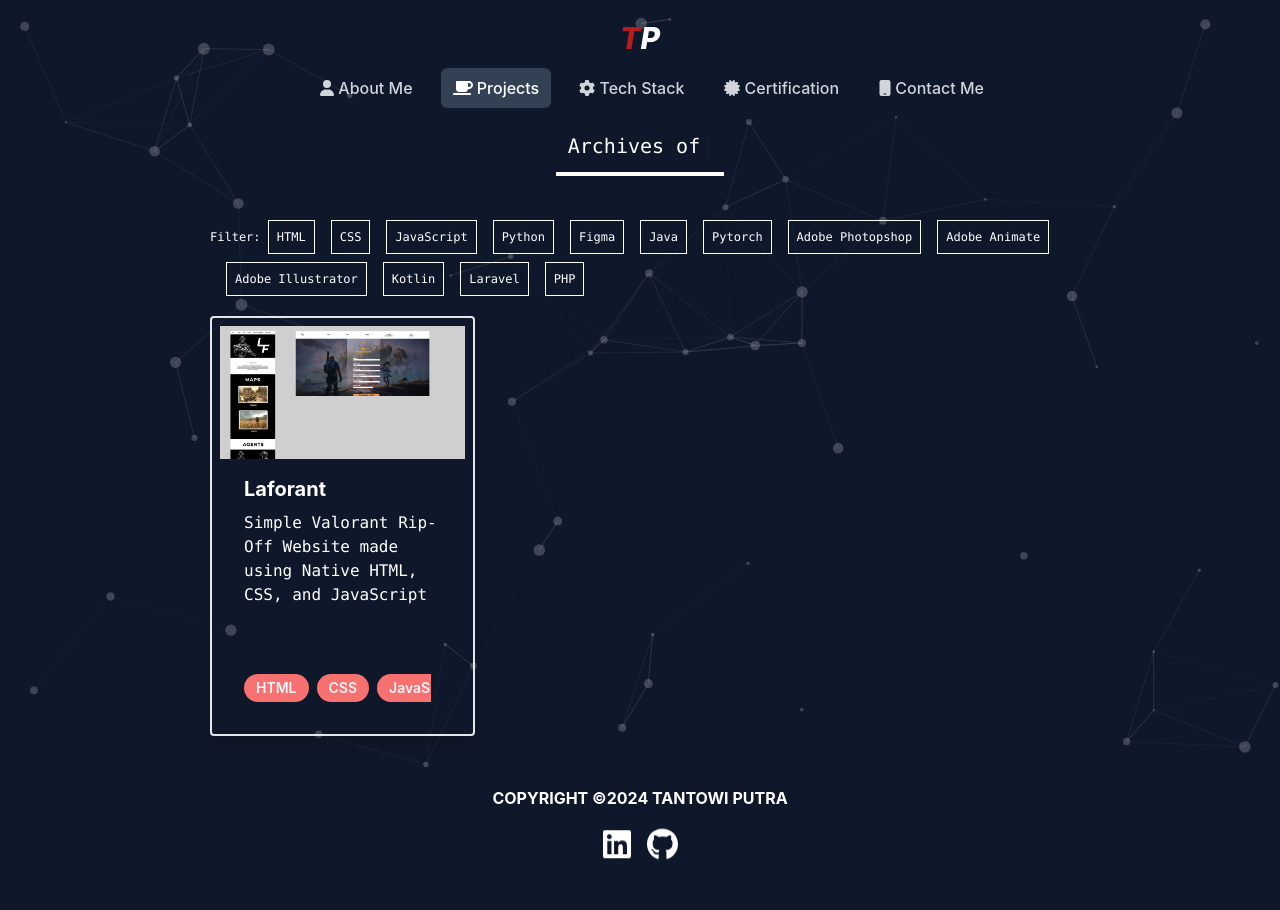
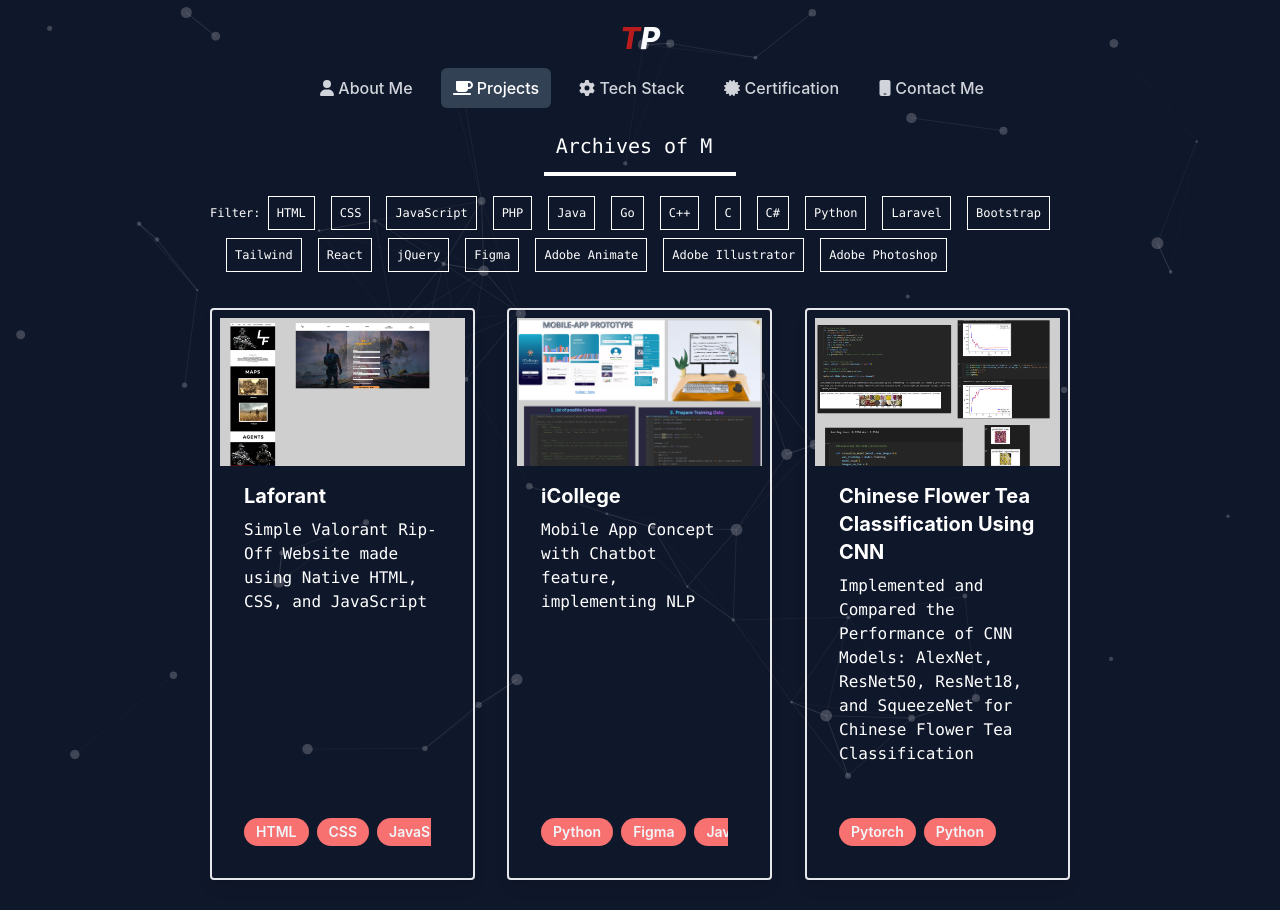
Before and after one commit to TantowiPutra/Github-Portfolio, a React (Create React App) app: page /projects in a window 1280 px wide. Shown: the top 910 px of the page. Before the commit the page ends 872 px from the top, so only its background shows below. Built offline with nearby package versions, Linux system fonts and the light colour scheme.

Commit message:
Bug Fix Project Filter + Added Project Card Animation

```diff
--- a/src/_data/Projects.jsx
+++ b/src/_data/Projects.jsx
@@ -15,103 +15,105 @@
         ]
     },
 
-    // {
-    //     id: 2,
-    //     title: "iCollege",
-    //     imgPath: "/project_images/icollege.png",
-    //     description: "Mobile App Concept with Chatbot feature, implementing NLP",
-    //     techStack: [
-    //         'Python',
-    //         'Figma',
-    //         'Java'
-    //     ],
+    {
+        id: 2,
+        title: "iCollege",
+        imgPath: "/project_images/icollege.png",
+        description: "Mobile App Concept with Chatbot feature, implementing NLP",
+        techStack: [
+            'Python',
+            'Figma',
+            'Java'
+        ],
 
-    //     category: [
-    //         'Web Application',
-    //         'Mobile Application',
-    //         'Machine Learning'
-    //     ]
-    // },
+        category: [
+            'Web Application',
+            'Mobile Application',
+            'Machine Learning'
+        ]
+    },
 
-    // {
-    //     id: 3,
-    //     title: "Chinese Flower Tea Classification Using CNN",
-    //     imgPath: "/project_images/chinese_flower_tea_cnn.png",
-    //     description: "Implemented and Compared the Performance of CNN Models: AlexNet, ResNet50, ResNet18, and SqueezeNet for Chinese Flower Tea Classification",
-    //     techStack: [
-    //         'Pytorch',
-    //         'Python',
-    //     ],
-    //     category: [
-    //         'Machine Learning'
-    //     ]
-    // },
+    {
+        id: 3,
+        title: "Chinese Flower Tea Classification Using CNN",
+        imgPath: "/project_images/chinese_flower_tea_cnn.png",
+        description: "Implemented and Compared the Performance of CNN Models: AlexNet, ResNet50, ResNet18, and SqueezeNet for Chinese Flower Tea Classification",
+        techStack: [
+            'Pytorch',
+            'Python',
+        ],
+        category: [
+            'Machine Learning'
+        ]
+    },
 
-    // {
-    //     id: 4,
-    //     title: "Online Shop UI/UX Design",
-    //     imgPath: "/project_images/animated_ui_ux_online_shop.png",
-    //     description: "Interactive online shop UI/UX design mainly developed using Adobe Animate",
-    //     techStack: [
-    //         'Figma',
-    //         'Adobe Photoshop',
-    //         'Adobe Animate',
-    //         'Adobe Illustrator'
-    //     ],
-    //     category: [
-    //         'UI/UX'
-    //     ]
-    // },
+    {
+        id: 4,
+        title: "Online Shop UI/UX Design",
+        imgPath: "/project_images/animated_ui_ux_online_shop.png",
+        description: "Interactive online shop UI/UX design mainly developed using Adobe Animate",
+        techStack: [
+            'Figma',
+            'Adobe Photoshop',
+            'Adobe Animate',
+            'Adobe Illustrator'
+        ],
+        category: [
+            'UI/UX'
+        ]
+    },
 
-    // {
-    //     id: 5,
-    //     title: "RefillYuk",
-    //     imgPath: "/project_images/refillyuk.png",
-    //     description: "RefillYuk - Home Service Application, providing Refills for most Household products",
-    //     techStack: [
-    //         'Figma',
-    //         'Kotlin',
-    //     ],
-    //     category: [
-    //         'Mobile Application'
-    //     ]
-    // },
+    {
+        id: 5,
+        title: "RefillYuk",
+        imgPath: "/project_images/refillyuk.png",
+        description: "RefillYuk - Home Service Application, providing Refills for most Household products",
+        techStack: [
+            'Figma',
+            'Kotlin',
+        ],
+        category: [
+            'Mobile Application'
+        ]
+    },
 
-    // {
-    //     id: 6,
-    //     title: "Kripikku",
-    //     imgPath: "/project_images/kripikku.png",
-    //     description: "Kripikku is a web-based application aimed to provide small to medium enterprise a platform to promote and sell their products.",
-    //     techStack: [
-    //         'Figma',
-    //         'Laravel',
-    //         'PHP',
-    //         'Bootstrap',
-    //         'HTML',
-    //         'CSS',
-    //     ],
-    //     category: [
-    //         'Web Application'
-    //     ]
-    // },
+    {
+        id: 6,
+        title: "Kripikku",
+        imgPath: "/project_images/kripikku.png",
+        description: "Kripikku is a web-based application aimed to provide small to medium enterprise a platform to promote and sell their products.",
+        techStack: [
+            'Figma',
+            'Laravel',
+            'PHP',
+            'Bootstrap',
+            'HTML',
+            'CSS',
+            'JavaScript',
+        ],
+        category: [
+            'Web Application'
+        ]
+    },
 
-    // {
-    //     id: 7,
-    //     title: "Movielist",
-    //     imgPath: "/project_images/movie_list.png",
-    //     description: "Application to assist users to manage movie watchlist.",
-    //     techStack: [
-    //         'Figma',
-    //         'Laravel',
-    //         'PHP',
-    //         'Bootstrap',
-    //         'HTML',
-    //         'CSS',
-    //     ],
-    //     category: [
-    //         'Web Application'
-    //     ]
-    // },
+    {
+        id: 7,
+        title: "Movielist",
+        imgPath: "/project_images/movie_list.png",
+        description: "Application to assist users to manage movie watchlist.",
+        techStack: [
+            'Figma',
+            'Laravel',
+            'PHP',
+            'Bootstrap',
+            'HTML',
+            'CSS',
+            'JavaScript',
+        ],
+        category: [
+            'Web Application'
+        ]
+    },
 ];
 
 export default ProjectData;
--- a/src/_data/Techs.jsx
+++ b/src/_data/Techs.jsx
@@ -1,67 +1,97 @@
 const Tech = [
     {
-        id: 1,
+        id: "L1",
         tech: "HTML",
     },
 
     {
-        id: 2,
+        id: "L2",
         tech: "CSS",
     },
 
     {
-        id: 3,
+        id: "L3",
         tech: "JavaScript",
     },
 
     {
-        id: 4,
+        id: "L4",
+        tech: "PHP",
+    },
+
+    {
+        id: "L5",
+        tech: "Java",
+    },
+
+    {
+        id: "L6",
+        tech: "Go",
+    },
+
+    {
+        id: "L7",
+        tech: "C++",
+    },
+
+    {
+        id: "L8",
+        tech: "C",
+    },
+
+    {
+        id: "L9",
+        tech: "C#",
+    },
+
+    {
+        id: "L10",
         tech: "Python",
     },
 
     {
-        id: 5,
+        id: "F1",
+        tech: "Laravel",
+    },
+
+    {
+        id: "F2",
+        tech: "Bootstrap",
+    },
+
+    {
+        id: "F3",
+        tech: "Tailwind",
+    },
+
+    {
+        id: "F4",
+        tech: "React",
+    },
+
+    {
+        id: "F5",
+        tech: "jQuery",
+    },
+
+    {
+        id: "T1",
         tech: "Figma",
     },
 
     {
-        id: 6,
-        tech: "Java",
-    },
-
-    {
-        id: 7,
-        tech: "Pytorch",
-    },
-
-    {
-        id: 8,
-        tech: "Adobe Photopshop",
-    },
-
-    {
-        id: 9,
+        id: "T2",
         tech: "Adobe Animate",
     },
 
     {
-        id: 10,
+        id: "T3",
         tech: "Adobe Illustrator",
     },
 
     {
-        id: 11,
-        tech: "Kotlin",
-    },
-
-    {
-        id: 12,
-        tech: "Laravel",
-    },
-
-    {
-        id: 13,
-        tech: "PHP",
+        id: "T4",
+        tech: "Adobe Photoshop",
     },
 ];
 
--- a/src/components/common/ProjectsCard.js
+++ b/src/components/common/ProjectsCard.js
@@ -16,7 +16,7 @@
     ))
 
     return (
-        <div className="h-content w-full rounded shadow-lg hover:-translate-y-2 hover:shadow-2xl border-2 p-2 relative flex flex-col overflow-hidden">
+        <div className="h-content w-full rounded shadow-lg hover:-translate-y-2 hover:shadow-2xl border-2 p-2 relative flex flex-col overflow-hidden fade-down">
             <div className="w-full h-[200px] p-2" style={bannerStyling} />
             <div className="w-full h-full px-6 py-4 flex flex-col overflow-hidden">
                 <div className="font-bold xl:text-xl lg:text-lg text-base mb-2 overflow-auto">{title}</div>
--- a/src/components/section/Projects.js
+++ b/src/components/section/Projects.js
@@ -52,23 +52,27 @@
         setTechFilter([])
     }
 
+    // Load Project Data at the End of Process
     useEffect(() => {
        let filtered = ProjectsData;
 
        if(!!techFilter.length) {
-            filtered = ProjectsData.filter(({ techStack }) => {
-                const set = new Set(techStack)
+            filtered = filtered.filter(({ techStack }) => {
+                techStack = techStack.map((item) => (
+                    item.toLowerCase()
+                ))
+
+                const set_tech_stack = new Set(techStack)
 
                 return (
                     techFilter.every((item) => (
-                        set.has(item)
+                        set_tech_stack.has(item.toLowerCase())
                     ))
                 )
             })
         }
 
         setFilteredProject(filtered)
-
     }, [techFilter])
 
     const ProjectEntry = filteredProject.map(({id, imgPath, title, description, techStack}) => (
@@ -105,11 +109,11 @@
                 </span>
             </Header>
 
+            <div className="font-mono space-x-4 space-y-2 text-xs px-5 pt-3">
+                Filter: {filterEntry}
+            </div>
+
             <SectionWrapper>
-                <div className="font-mono mb-5 space-x-4 space-y-2 text-xs">
-                    Filter: {filterEntry}
-                </div>
-
                 {/* Project Found */}
                 {
                     !!ProjectEntry.length &&
--- a/src/index.js
+++ b/src/index.js
@@ -7,11 +7,9 @@
 
 const root = ReactDOM.createRoot(document.getElementById('root'));
 root.render(
-  <React.StrictMode>
-      <Router>
-        <App />
-      </Router>
-  </React.StrictMode>
+  <Router>
+    <App />
+  </Router>
 );
 
 // If you want to start measuring performance in your app, pass a function
--- a/tailwind.config.js
+++ b/tailwind.config.js
@@ -20,6 +20,7 @@
             transform: 'translateY(0px) scale(1)',
           },
         },
+
         'fade-in-top': {
           '0%': {
             opacity: '0',
@@ -30,11 +31,23 @@
             transform: 'translateY(0)',
           },
         },
+
+        'zoom-in': {
+          '0%': {
+            transform: 'scale(0.5)',
+            opacity: '0',
+          },
+          '100%': {
+            transform: 'scale(1)',
+            opacity: '1',
+          }
+        }
       },
       animation: {
         'fade-down': 'fade-down 1s ease forwards',
         'fade-in-top': 'fade-in-top 1s ease forwards',
         'fade-in-top-2-sec': 'fade-in-top 1.5s ease 1s forwards',
+        'zoom-in': 'zoom-in 1s ease-in-out forwards',
       },
     },
   },
```
